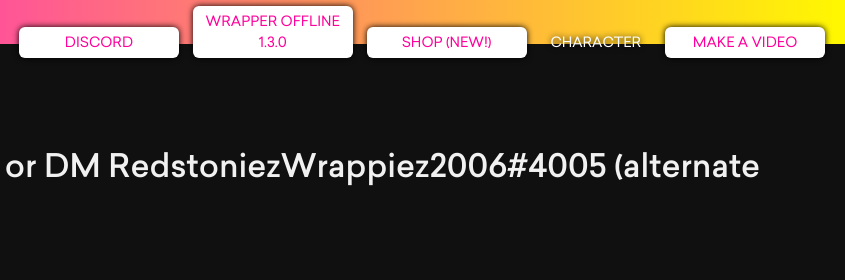
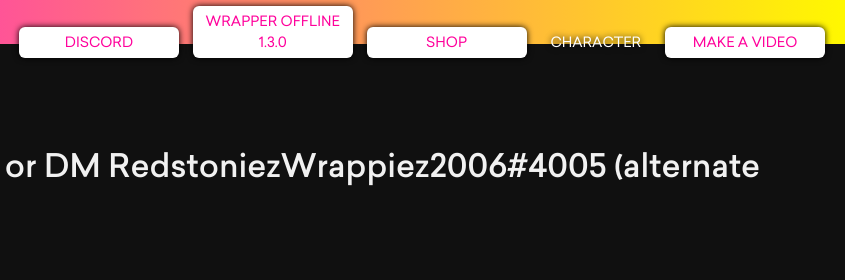
Before and after one commit to mrnick2005/Wrapper_Online_Gold, a website: page pages/html/list.html in a window 1280 px wide. Shown: the top 280 px of the page, 435-1280 px from the left. Drawn offline with nearby package versions, Linux system fonts and the light colour scheme; no server answers; grey boxes are pictures that could not be loaded.

Commit message:
Update list.html

```diff
--- a/pages/html/list.html
+++ b/pages/html/list.html
@@ -26,7 +26,7 @@
 	<nav id="headbuttons">
 	<a href="https://discord.gg/DpBBJkBuzQ" target="_blank" class="button_big">DISCORD</a>
 	<a href="#wrapperoffline-1-3-0" target="_blank" class="button_big">WRAPPER OFFLINE 1.3.0</a>
-	<a href="shop.html" class="button_big">SHOP (NEW!)</a>
+	<a href="shop.html" class="button_big">SHOP</a>
 		<div class="dropdown_contain button_small">
 			<div class="dropdown_button">CHARACTER</div>
 			<nav class="dropdown_menu">
```
